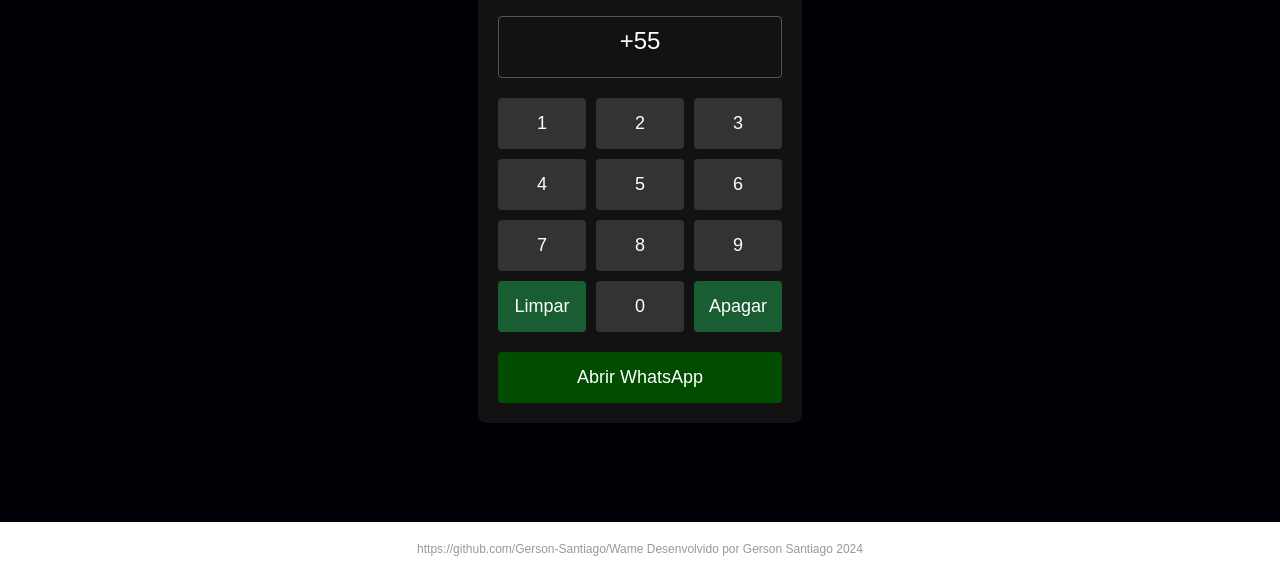
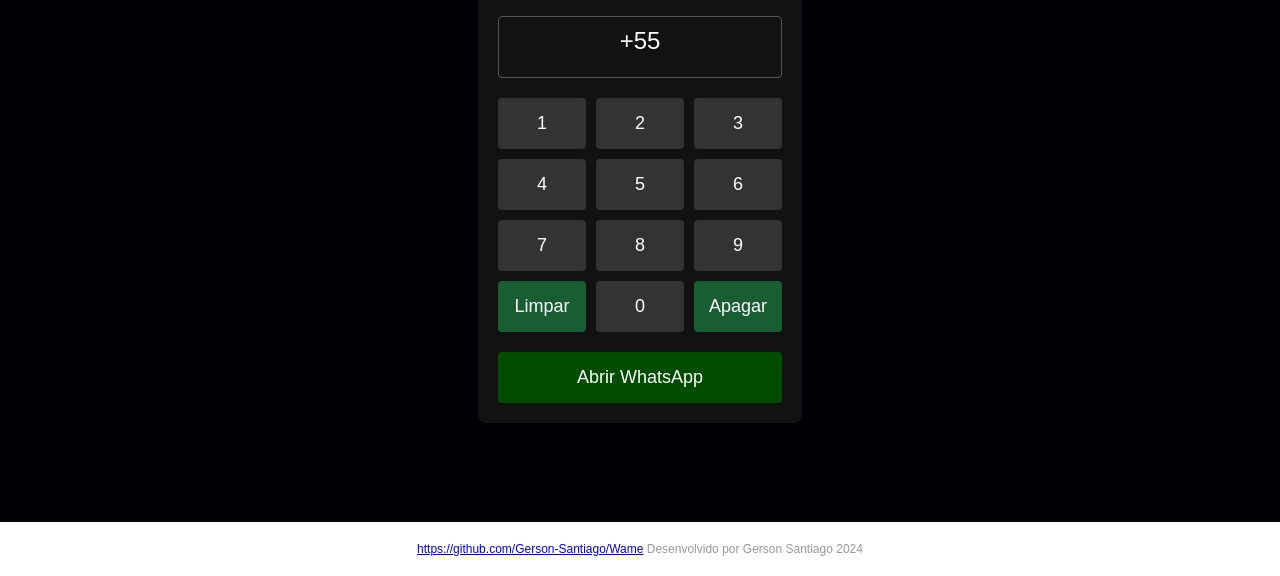
Before and after one commit to Gerson-Santiago/Wame, a plain HTML site: page index.html in a window 1280 px wide. Shown: the part 224-800 px from the top of the page. Drawn offline with Linux system fonts and the light colour scheme.

Commit message:
Atualizar o index.html

```diff
--- a/index.html
+++ b/index.html
@@ -30,7 +30,7 @@
 
 <footer>
 
-https://github.com/Gerson-Santiago/Wame
+<a href="https://github.com/Gerson-Santiago/Wame">https://github.com/Gerson-Santiago/Wame</a>
 
 Desenvolvido por Gerson Santiago 2024
 </footer>
```
